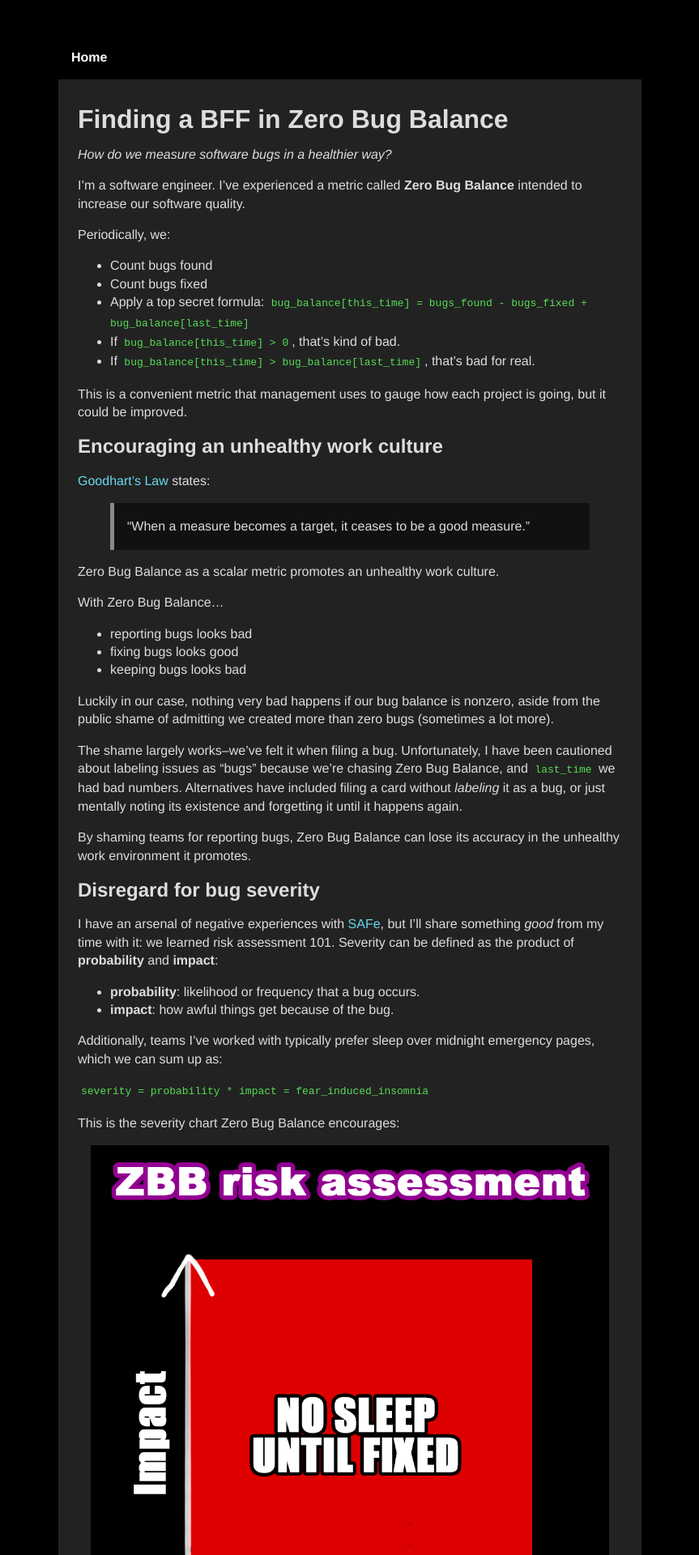
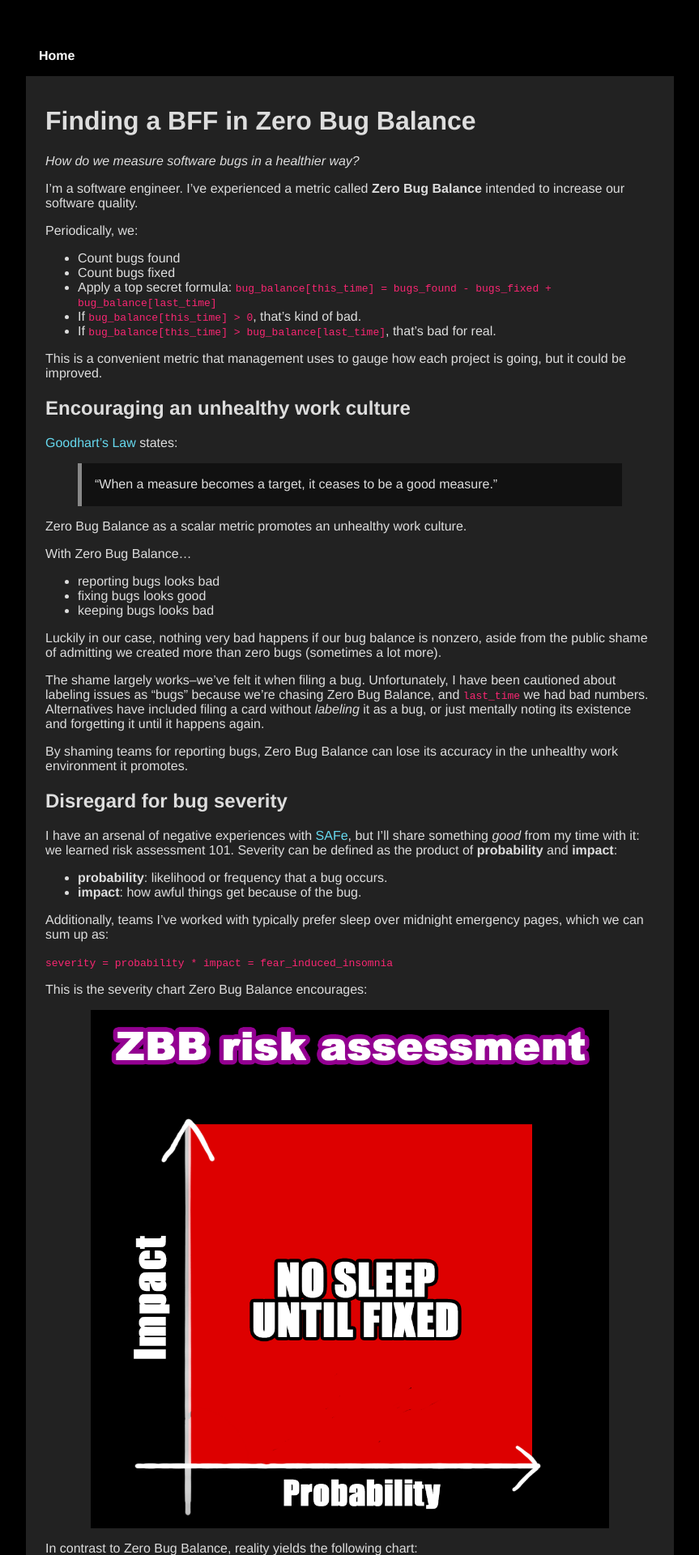
Before and after one commit to joe-herman/joe-herman.github.io, a Jekyll site: the page built from _posts/2020-05-31-finding-a-bff-in-zero-bug-balance.md, in a window 1280 px wide. Shown: the top 1920 px of the page at 81% size, without its empty margins (208-1071 px from the left). Built offline with Jekyll 4.4.1, drawn with Linux system fonts in a browser that asks for light colours.

Commit message:
style: address some style bugs

```diff
--- a/assets/css/main.css
+++ b/assets/css/main.css
@@ -6,8 +6,7 @@ body {
     font-family: 'Helvetica', 'Arial', 'Sans-Serif';
     background-color:#000000;
     color: #dddddd;
-    max-width: 720px;
-    line-height: 1.4em;
+    max-width: 800px;
 }
 
 a {
@@ -39,8 +38,11 @@ nav a{
 }
 
 code {
-  color:#55dd55;
-  padding: 0px 4px;
+  color:#f8f8f2;
+}
+
+:not(pre) > code, :not(.highlight) > code {
+  color: #f92672;
 }
 
 pre,
@@ -50,6 +52,7 @@ blockquote{
     padding-right: 1em;
     padding-top:0.1em;
     padding-bottom: 0.1em;
+    overflow-x: auto;
 }
 
 blockquote{
```
